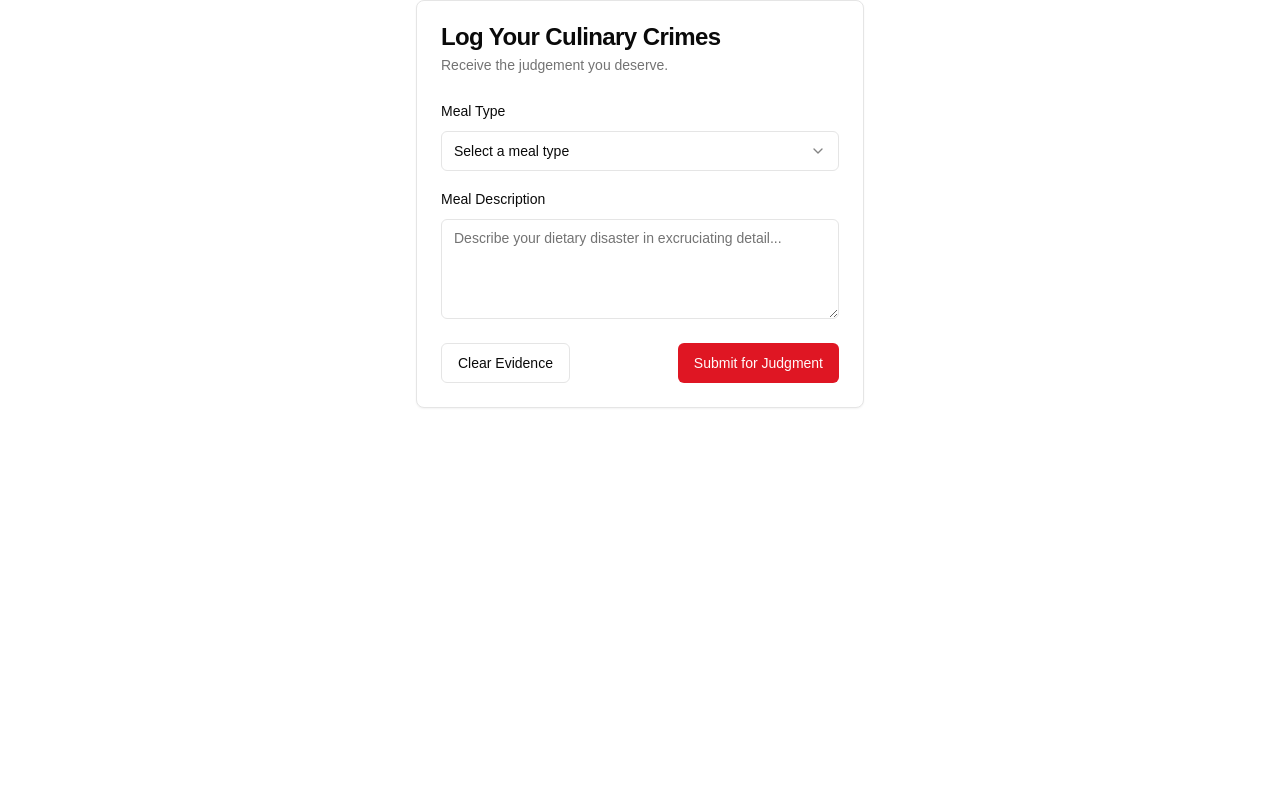
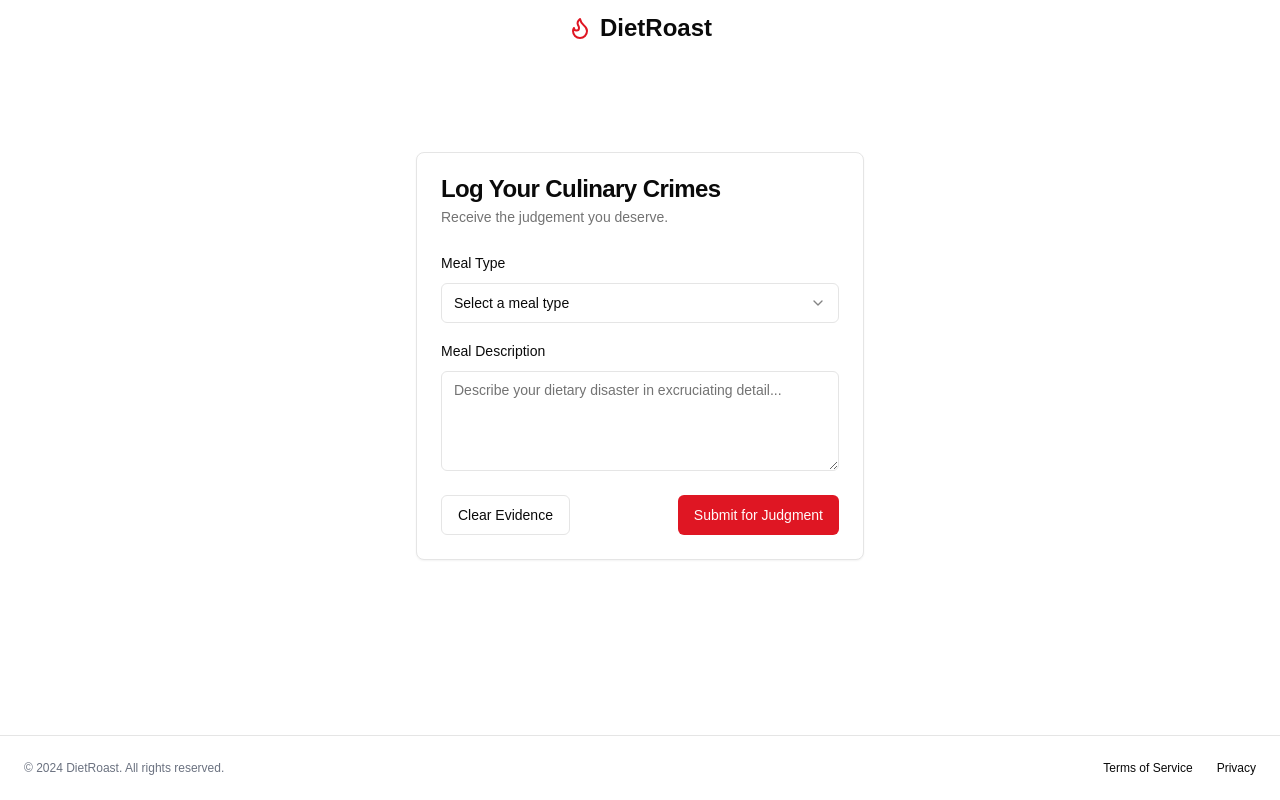
Before and after one commit to AxiomaticAdi/diet-roast, a Next.js app: page /submit in a window 1280 px wide. Built offline with nearby package versions, Linux system fonts and the light colour scheme.

Commit message:
add layout to submit page

```diff
--- a/src/app/submit/page.tsx
+++ b/src/app/submit/page.tsx
@@ -2,6 +2,7 @@
 
 import MealSubmitFormCard from "@/components/custom/MealSubmitFormCard";
 import MealReportCard from "@/components/custom/MealReportCard";
+import Layout from "@/components/custom/Layout";
 import { useState } from "react";
 import { MealResponse } from "@/types/mealTypes";
 export default function SubmitPage() {
@@ -11,7 +12,8 @@ export default function SubmitPage() {
 	const [mealResponse, setMealResponse] = useState<MealResponse | null>(null);
 
 	return (
-		<div className="flex flex-col justify-center items-center gap-4">
+		<Layout>
+			<div className="flex flex-col justify-center items-center gap-4 pt-12 md:pt-24">
 				<MealSubmitFormCard
 					mealType={mealType}
 					mealDescription={mealDescription}
@@ -24,5 +26,6 @@ export default function SubmitPage() {
 					<MealReportCard mealResponse={mealResponse} />
 				)}
 			</div>
+		</Layout>
 	);
 }
```
Lines whose indentation alone changed are shown as unchanged.
